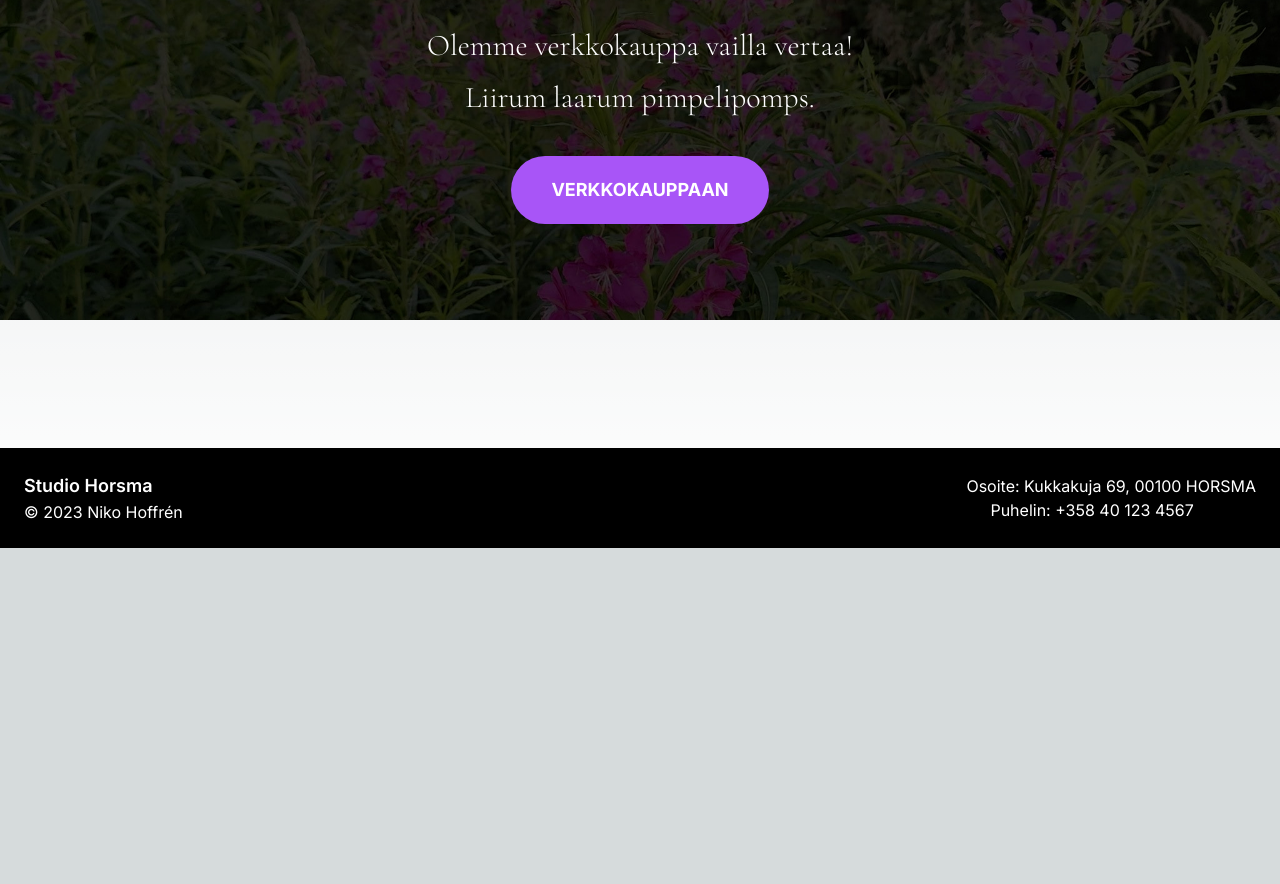
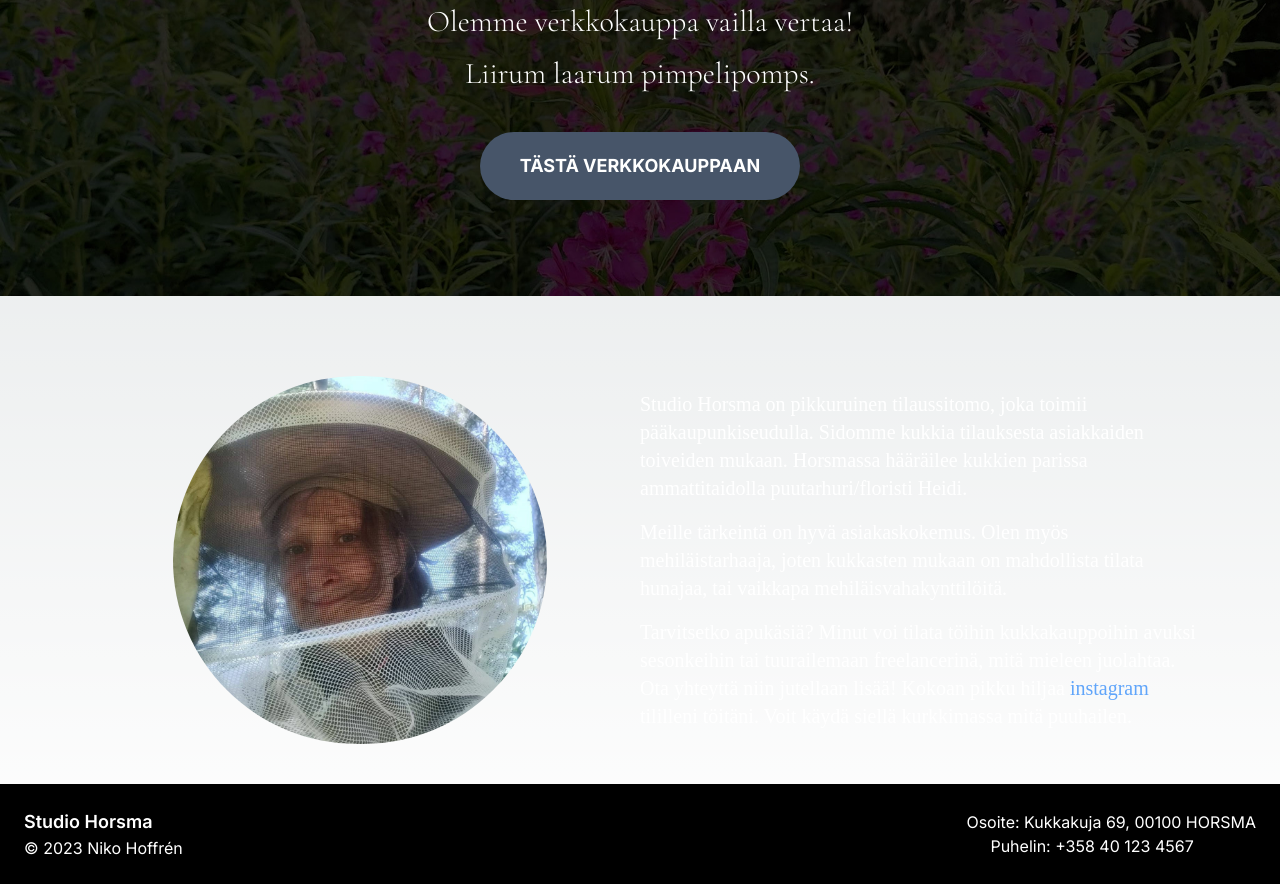
Before and after one commit to nikohoffren/studio-horsma, a Next.js app: page / in a window 1280 px wide. Shown: the part 440-1324 px from the top of the page. Before the commit the page ends 988 px from the top, so only its background shows below. Built offline with nearby package versions, Linux system fonts and the light colour scheme; a web font is replaced by a local one.

Commit message:
Add About page and adjust the styles

```diff
--- a/src/app/globals.css
+++ b/src/app/globals.css
@@ -24,8 +24,8 @@
 
 @media (prefers-color-scheme: dark) {
   :root {
-    --foreground-rgb: 150, 255, 255;
-    --background-start-rgb: 50, 10, 100;
+    --foreground-rgb: 235, 255, 255;
+    --background-start-rgb: 1, 5, 10;
 
     --background-end-rgb: 0, 0, 0;
   }
--- a/src/app/page.tsx
+++ b/src/app/page.tsx
@@ -1,24 +1,42 @@
+"use client";
 import Footer from "@/components/Footer";
 import Navbar from "../components/Navbar";
+import { useState } from "react";
+import Sidebar from "../components/Sidebar";
+import About from "@/components/About";
 
 export default function Home() {
+  const [isSidebarOpen, setSidebarOpen] = useState(false);
+  const toggleSidebar = () => setSidebarOpen(!isSidebarOpen);
+
   return (
     <>
-      <Navbar />
+      <Navbar toggleSidebar={toggleSidebar} />
+      <Sidebar isOpen={isSidebarOpen} toggleSidebar={toggleSidebar} />
       <main className="flex min-h-screen flex-col items-center justify-center text-center">
-        <h1 className="font-header">Studio Horsma</h1>
-        <div className="bg-cover bg-center w-full" style={{ backgroundImage: "url('/horsma.jpg')" }}>
+        <h1 className="font-header mt-16 mb-10">Studio Horsma</h1>
+        <div
+          className="bg-cover bg-center w-full"
+          style={{ backgroundImage: "url('/horsma.jpg')" }}
+        >
           <div className="flex flex-col items-center justify-center p-24 text-center text-white">
-
-            <p className="font-primary text-3xl mx-20 mb-4">Olemme verkkokauppa vailla vertaa!</p>
-            <p className="font-primary text-3xl mx-20 mb-10">Liirum laarum pimpelipomps.</p>
+            <p className="font-primary text-3xl mx-20 mb-4">
+              Olemme verkkokauppa vailla vertaa!
+            </p>
+            <p className="font-primary text-3xl mx-20 mb-10">
+              Liirum laarum pimpelipomps.
+            </p>
             <a
               href="#"
-              className="text-lg bg-purple-500 hover:bg-purple-700 text-white font-bold py-5 px-10 rounded-full transition duration-300 ease-in-out"
+              className="text-lg bg-slate-600 hover:bg-slate-700 text-white font-bold py-5 px-10 rounded-full transition duration-300 ease-in-out"
             >
-              VERKKOKAUPPAAN
+              TÄSTÄ VERKKOKAUPPAAN
             </a>
           </div>
+        </div>
+        <div className="my-10">
+          {" "}
+          <About />
         </div>
       </main>
       <Footer />
--- /dev/null
+++ b/src/components/About.tsx
@@ -0,0 +1,45 @@
+import Link from "next/link";
+
+/* eslint-disable @next/next/no-img-element */
+export default function About() {
+  return (
+    <div className="container px-5 md:px-20 pt-10 font-secondary">
+      <div className="flex flex-col md:flex-row items-center justify-between text-white">
+        <div className="w-full md:flex-1 mb-5 md:mb-0">
+          <img
+            className="w-full h-auto md:w-2/3 md:h-2/3 object-cover rounded-full mx-auto"
+            src="HHheidi1.jpg"
+            alt="Heidi Kääriäinen"
+          />
+        </div>
+
+        <div className="w-full md:flex-1 text-left">
+          <p className="text-xl">
+            Studio Horsma on pikkuruinen tilaussitomo, joka toimii
+            pääkaupunkiseudulla. Sidomme kukkia tilauksesta asiakkaiden
+            toiveiden mukaan. Horsmassa hääräilee kukkien parissa
+            ammattitaidolla puutarhuri/floristi Heidi.
+          </p>
+          <p className="text-xl pt-4">
+            Meille tärkeintä on hyvä asiakaskokemus. Olen myös mehiläistarhaaja,
+            joten kukkasten mukaan on mahdollista tilata hunajaa, tai vaikkapa
+            mehiläisvahakynttilöitä.
+          </p>
+          <p className="text-xl pt-4">
+            Tarvitsetko apukäsiä? Minut voi tilata töihin kukkakauppoihin avuksi
+            sesonkeihin tai tuurailemaan freelancerinä, mitä mieleen juolahtaa.
+            Ota yhteyttä niin jutellaan lisää! Kokoan pikku hiljaa{" "}
+            <Link
+              href="https://instagram.com/hunajaholisti"
+              target="_blank"
+              className="hover:underline text-blue-400"
+            >
+              instagram
+            </Link>{" "}
+            tililleni töitäni. Voit käydä siellä kurkkimassa mitä puuhailen.
+          </p>
+        </div>
+      </div>
+    </div>
+  );
+}
--- a/src/components/Navbar.tsx
+++ b/src/components/Navbar.tsx
@@ -1,9 +1,14 @@
-const Navbar = () => {
+import React from 'react';
+
+const Navbar = ({ toggleSidebar }: any) => {
   return (
     <nav className="bg-gray-900 text-2xl text-white p-7 font-primary lg:backdrop-blur bg-opacity-80">
       <div className="container mx-auto flex justify-between items-center">
         <div className="font-semibold">Studio Horsma</div>
-        <ul className="flex space-x-4">
+        <button onClick={toggleSidebar} className="lg:hidden px-3 py-2 rounded text-gray-200 hover:text-white hover:bg-gray-700">
+          X
+        </button>
+        <ul className="hidden lg:flex space-x-4">
           <li>
             <a href="#" className="hover:text-gray-300">Meistä</a>
           </li>
--- /dev/null
+++ b/src/components/Sidebar.tsx
@@ -0,0 +1,29 @@
+import React from "react";
+
+const Sidebar = ({ isOpen, toggleSidebar }: any) => {
+
+  return (
+    <div
+      className={`absolute top-0 left-0 w-64 bg-gray-800 h-full z-50 transform ${
+        isOpen ? "translate-x-0" : "-translate-x-full"
+      } transition-transform duration-300 ease-in-out`}
+    >
+      <button onClick={toggleSidebar} className="px-4 py-2 text-white">
+        Sulje
+      </button>
+      <div className="flex flex-col text-white p-4">
+        <a href="#" className="hover:text-gray-300 py-2">
+          Meistä
+        </a>
+        <a href="#" className="hover:text-gray-300 py-2">
+          Verkkokauppa
+        </a>
+        <a href="#" className="hover:text-gray-300 py-2">
+          Yhteystiedot
+        </a>
+      </div>
+    </div>
+  );
+};
+
+export default Sidebar;
```
Also changed, not shown: package.json (+8 -5 lines), src/app/layout.tsx (+7 -7 lines), public/HHheidi1.jpg (added), 1 other file (tests, documents, lock files or other folders).
